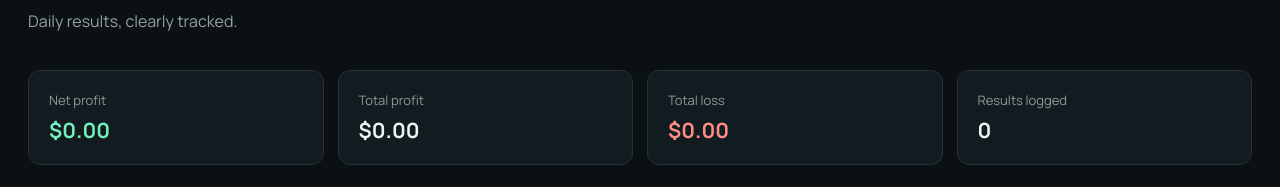
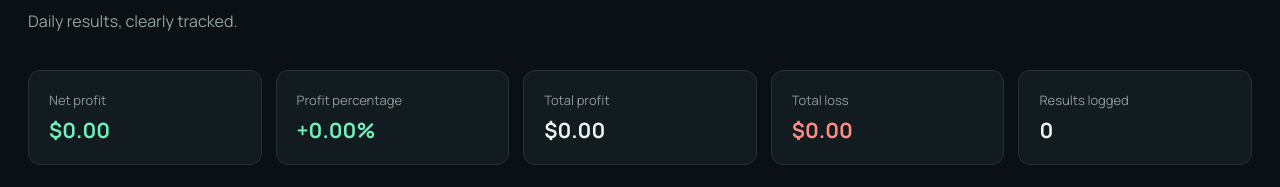
Before and after one commit to emiraclelicense-del/Tradingbotwebsite-, a Next.js app: page / in a window 1280 px wide. Shown: the part 145-332 px from the top of the page. Built offline with nearby package versions, Linux system fonts and the light colour scheme; no server answers; the database is empty.

Commit message:
Add files via upload

```diff
--- a/app/page.tsx
+++ b/app/page.tsx
@@ -49,8 +49,10 @@ export default function Home() {
 
   const totals = useMemo(() => filteredResults.reduce((total, row) => ({
     profit: total.profit + row.profit, loss: total.loss + row.loss,
-    deposits: total.deposits + row.deposit, withdraws: total.withdraws + row.withdraw
-  }), { profit: 0, loss: 0, deposits: 0, withdraws: 0 }), [filteredResults]);
+    deposits: total.deposits + row.deposit, withdraws: total.withdraws + row.withdraw,
+    opening: total.opening + row.opening
+  }), { profit: 0, loss: 0, deposits: 0, withdraws: 0, opening: 0 }), [filteredResults]);
+  const profitPercent = totals.opening ? ((totals.profit - totals.loss) / totals.opening) * 100 : 0;
 
   const botNames = useMemo(() => [...new Set(results.map((row) => row.botName))].sort(), [results]);
 
@@ -105,6 +107,7 @@ export default function Home() {
 
     <section className="stats" aria-label="Performance summary">
       <article><span>Net profit</span><strong className="positive">{money.format(totals.profit - totals.loss)}</strong></article>
+      <article><span>Profit percentage</span><strong className={profitPercent >= 0 ? "positive" : "negative"}>{profitPercent >= 0 ? "+" : ""}{profitPercent.toFixed(2)}%</strong></article>
       <article><span>Total profit</span><strong>{money.format(totals.profit)}</strong></article>
       <article><span>Total loss</span><strong className="negative">{money.format(totals.loss)}</strong></article>
       <article><span>Results logged</span><strong>{filteredResults.length}</strong></article>
```
Also changed, not shown: app/globals.css (+1 -1 lines).
